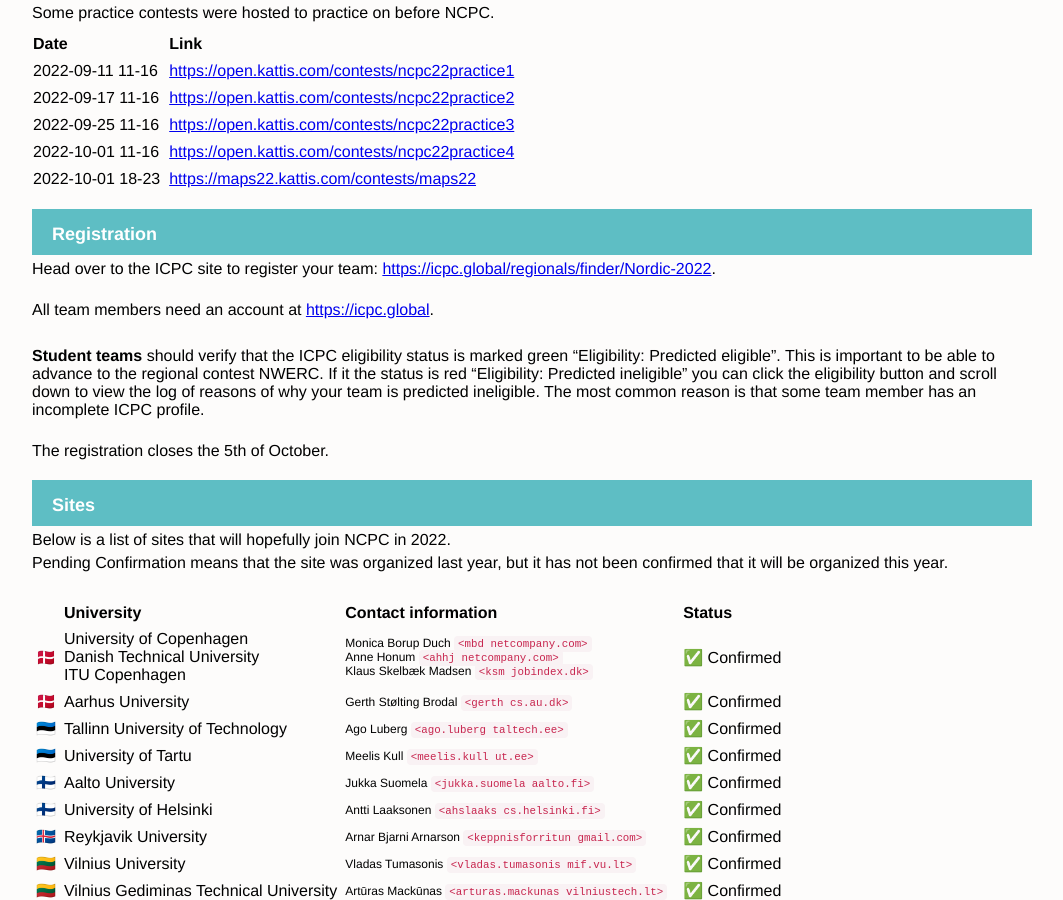
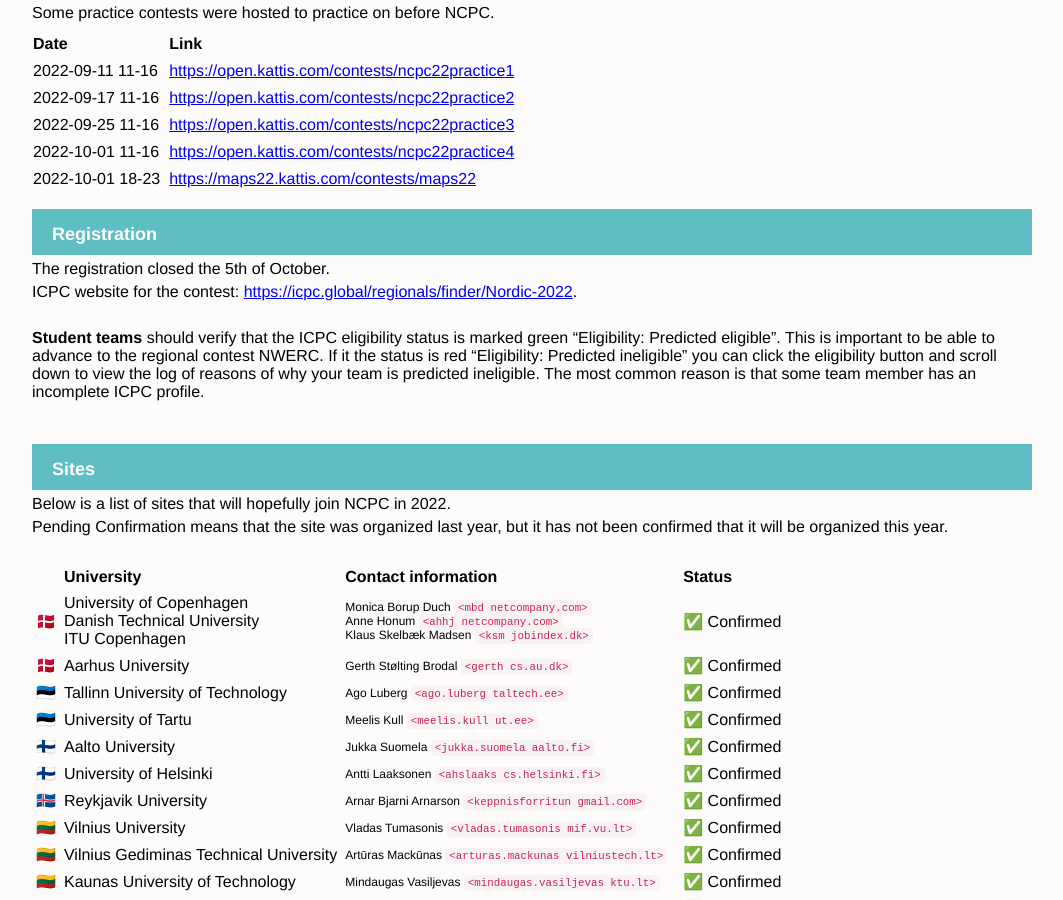
Before and after one commit to icpc/ncpc-web, a Jekyll site: the page built from ncpc2022/index.md, in a window 1280 px wide and 900 px high, scrolled down 848 px. Shown: the whole window, without its empty margins (108-1171 px from the left). Built offline with Jekyll 4.4.1, drawn with Linux system fonts in a browser that asks for light colours; some of the changed text lies outside the part shown.

Commit message:
[2022] close registration, add url for KTH

```diff
--- a/_data/ncpc2022sites.yml
+++ b/_data/ncpc2022sites.yml
@@ -136,6 +136,7 @@
     contact: Björn Martinsson
     email: 'bmart kth.se'
     confirmed: true
+    url: https://www.csc.kth.se/contest/ncpc/2022/
 
   - name : Umeå University
     contact: Tomas Forsman
--- a/ncpc2022/index.md
+++ b/ncpc2022/index.md
@@ -61,18 +61,15 @@
   <a name="registration"></a>
   <h3>Registration</h3>
 </div>
+The registration closed the 5th of October.
 
-Head over to the ICPC site to register your team: [https://icpc.global/regionals/finder/Nordic-2022](https://icpc.global/regionals/finder/Nordic-2022).
-
-<br />
-All team members need an account at [https://icpc.global](https://icpc.global).
+ICPC website for the contest: [https://icpc.global/regionals/finder/Nordic-2022](https://icpc.global/regionals/finder/Nordic-2022).
 
 <br />
 
 **Student teams** should verify that the ICPC eligibility status is marked green "Eligibility: Predicted eligible". This is important to be able to advance to the regional contest NWERC. If it the status is red "Eligibility: Predicted ineligible" you can click the eligibility button and scroll down to view the log of reasons of why your team is predicted ineligible. The most common reason is that some team member has an incomplete ICPC profile.
 
 <br />
-The registration closes the 5th of October.
 <div class="bar">
   <a name="sites" ></a>
   <h3>Sites</h3>
```
Also changed, not shown: other parts of ncpc2022/index.md (+1 -1 lines).
